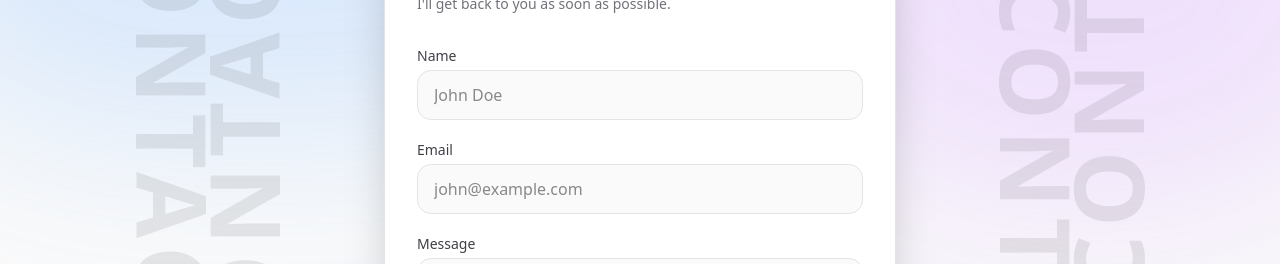
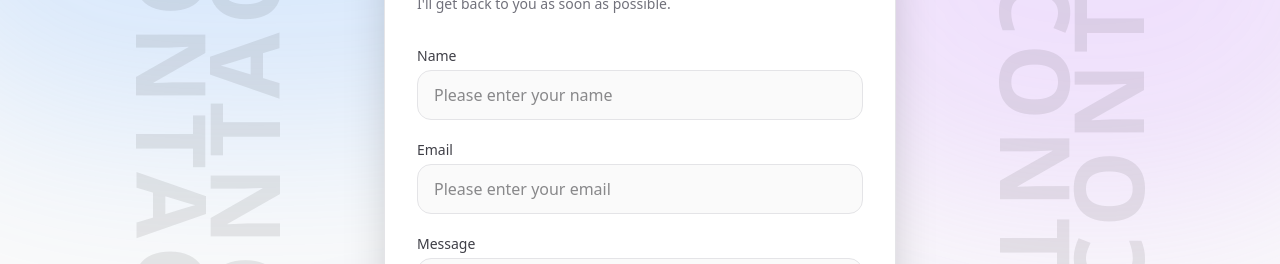
Before and after one commit to Tarder-tcz/portfolio, a Next.js app: page /contact in a window 1280 px wide. Both pictures are taken after a click on the button "GET IN TOUCH". Shown: the part 194-458 px from the top of the page. Built offline with nearby package versions, Linux system fonts and the light colour scheme.

Commit message:
emailJS setup

```diff
--- a/app/contact/page.tsx
+++ b/app/contact/page.tsx
@@ -122,23 +122,19 @@ export default function ContactPage() {
         setSubmitStatus("idle");
 
         try {
-            // Placeholder keys from env
-            const serviceId = process.env.NEXT_PUBLIC_EMAILJS_SERVICE_ID || "default_service";
-            const templateId = process.env.NEXT_PUBLIC_EMAILJS_TEMPLATE_ID || "default_template";
-            const publicKey = process.env.NEXT_PUBLIC_EMAILJS_PUBLIC_KEY || "default_public_key";
+            const SERVICE_ID = "service_g8iujhd";
+            const TEMPLATE_ID = "template_19ur63m";
+            const PUBLIC_KEY = "t44gz8TEyBJ0Qd1pd";
 
             if (formRef.current) {
-                // To actually send emails, you need valid EmailJS credentials.
-                // This will fail with a 400 error if placeholders are used, but we catch it.
-                await emailjs.sendForm(serviceId, templateId, formRef.current, {
-                    publicKey: publicKey,
+                await emailjs.sendForm(SERVICE_ID, TEMPLATE_ID, formRef.current, {
+                    publicKey: PUBLIC_KEY,
                 });
                 setSubmitStatus("success");
                 formRef.current.reset();
             }
-        } catch (error) {
-            console.error("EmailJS Error:", error);
-            // Even if it fails due to placeholders, we show error for realism
+        } catch (error: any) {
+            console.error("EmailJS Error:", error?.text || error?.message || error);
             setSubmitStatus("error");
         } finally {
             setIsSubmitting(false);
@@ -357,29 +353,29 @@ export default function ContactPage() {
 
                                 <form ref={formRef} onSubmit={handleSubmit} className="space-y-5">
                                     <div>
-                                        <label htmlFor="user_name" className="block text-sm font-medium text-zinc-700 dark:text-zinc-300 mb-1">
+                                        <label htmlFor="name" className="block text-sm font-medium text-zinc-700 dark:text-zinc-300 mb-1">
                                             Name
                                         </label>
                                         <input
                                             type="text"
-                                            id="user_name"
-                                            name="user_name"
+                                            id="name"
+                                            name="name"
                                             required
                                             className="w-full px-4 py-3 rounded-xl bg-zinc-50 dark:bg-zinc-950 border border-zinc-200 dark:border-zinc-800 focus:outline-none focus:ring-2 focus:ring-indigo-500/50 transition-all text-zinc-900 dark:text-zinc-100"
-                                            placeholder="John Doe"
+                                            placeholder="Please enter your name"
                                         />
                                     </div>
                                     <div>
-                                        <label htmlFor="user_email" className="block text-sm font-medium text-zinc-700 dark:text-zinc-300 mb-1">
+                                        <label htmlFor="email" className="block text-sm font-medium text-zinc-700 dark:text-zinc-300 mb-1">
                                             Email
                                         </label>
                                         <input
                                             type="email"
-                                            id="user_email"
-                                            name="user_email"
+                                            id="email"
+                                            name="email"
                                             required
                                             className="w-full px-4 py-3 rounded-xl bg-zinc-50 dark:bg-zinc-950 border border-zinc-200 dark:border-zinc-800 focus:outline-none focus:ring-2 focus:ring-indigo-500/50 transition-all text-zinc-900 dark:text-zinc-100"
-                                            placeholder="john@example.com"
+                                            placeholder="Please enter your email"
                                         />
                                     </div>
                                     <div>
```
